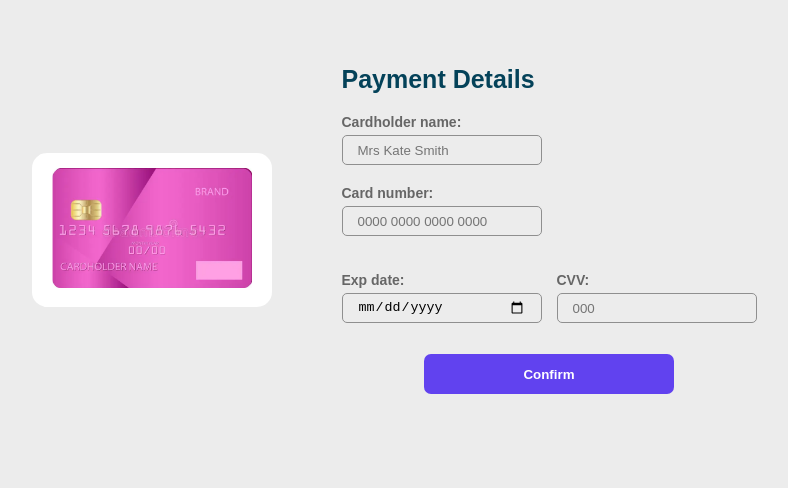
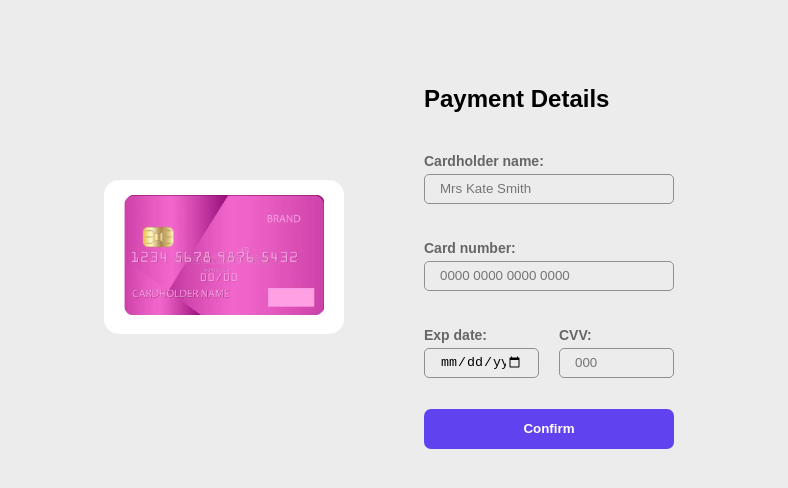
Before and after one commit to AlexisETB/pw_U1_fundamentos_AT, a plain HTML site: page html/formularioPractica.html in a window 1280 px wide. Shown: the whole page, without its empty margins (211-999 px from the left). Drawn offline with Linux system fonts and the light colour scheme.

Commit message:
Refactor payment form layout and styles for improved structure and usability

```diff
--- a/css/formularioPractica.css
+++ b/css/formularioPractica.css
@@ -2,7 +2,6 @@
     display: flex;
     justify-content: center;
     align-items: center;
-    flex-direction: row;
     gap: 50px;
     padding: 50px;
 }
@@ -31,7 +30,7 @@ p:before {
 }
 
 input {
-    width: 200px;
+    width: 250px;
     height: 30px;
     border: 1px solid #8f8f8f;
     background: none;
@@ -55,20 +54,42 @@ header {
 }
 
 .formulario {
-    padding: 15px 20px;
+    padding: 15px 30px;
     border-radius: 15px;
     font-family: 'poppins', sans-serif;
     font-weight: 700;
 }
 
+.form-column {
+    display: flex;
+    flex-direction: column;
+
+}
+
 .form-row {
     display: flex;
-    gap: 15px;
+    gap: 20px;
 }
 
 .exp-date,
 .cvv {
     flex: 1;
+}
+
+#id_cardholder_name {
+    width: 250px;
+}
+
+#id_card_number {
+    width: 250px;
+}
+
+#id_expiration_date {
+    width: 115px;
+}
+
+#id_cvv {
+    width: 115px;
 }
 
 button {
@@ -106,6 +127,7 @@ button:hover {
     margin-bottom: 10px;
     display: none;
     font-weight: bold;
+    width: 250px;
 }
 
 .error_asterisco {
--- a/html/formularioPractica.html
+++ b/html/formularioPractica.html
@@ -16,24 +16,33 @@
                 height="120px">
         </div>
         <div class="formulario">
-            <header>Payment Details</header>
+            <h2>Payment Details</h2>
             <nav></nav>
             <section>
                 <form action="#">
                     <div id="id_msg_error" class="msg_error"></div>
-                    <p type="Cardholder name: "><input id="id_cardholder_name" type="text" placeholder="Mrs Kate Smith">
-                        <span id="id_error_cardhold" class="error_asterisco"></span>
-                    </p>
-                    <p type="Card number: "><input id="id_card_number" type="text" placeholder="0000 0000 0000 0000">
-                        <span id="id_error_cardNumber" class="error_asterisco"></span>
-                    </p>
+                    <div class="form-column">
+                        <div class="Cardholder">
+                            <p type="Cardholder name: "><input id="id_cardholder_name" type="text"
+                                    placeholder="Mrs Kate Smith">
+                                <span id="id_error_cardhold" class="error_asterisco"></span>
+                            </p>
+                        </div>
+                        <div class="Cardnumber">
+
+                            <p type="Card number: "><input id="id_card_number" type="text"
+                                    placeholder="0000 0000 0000 0000">
+                                <span id="id_error_cardNumber" class="error_asterisco"></span>
+                            </p>
+                        </div>
+                    </div>
                     <div class="form-row">
                         <div class="exp-date">
                             <p type="Exp date: "><input id="id_expiration_date" type="date"> <span
                                     id="id_error_expirationDate" class="error_asterisco"></span></p>
                         </div>
                         <div class="cvv">
-                            <p type="CVV: "><input id="id_cvv" type="text" placeholder="000"><span id="id_error_cvv"
+                            <p type="CVV: "><input id="id_cvv" type="password" placeholder="000"><span id="id_error_cvv"
                                     class="error_asterisco"></span></p>
                         </div>
                     </div>
```
